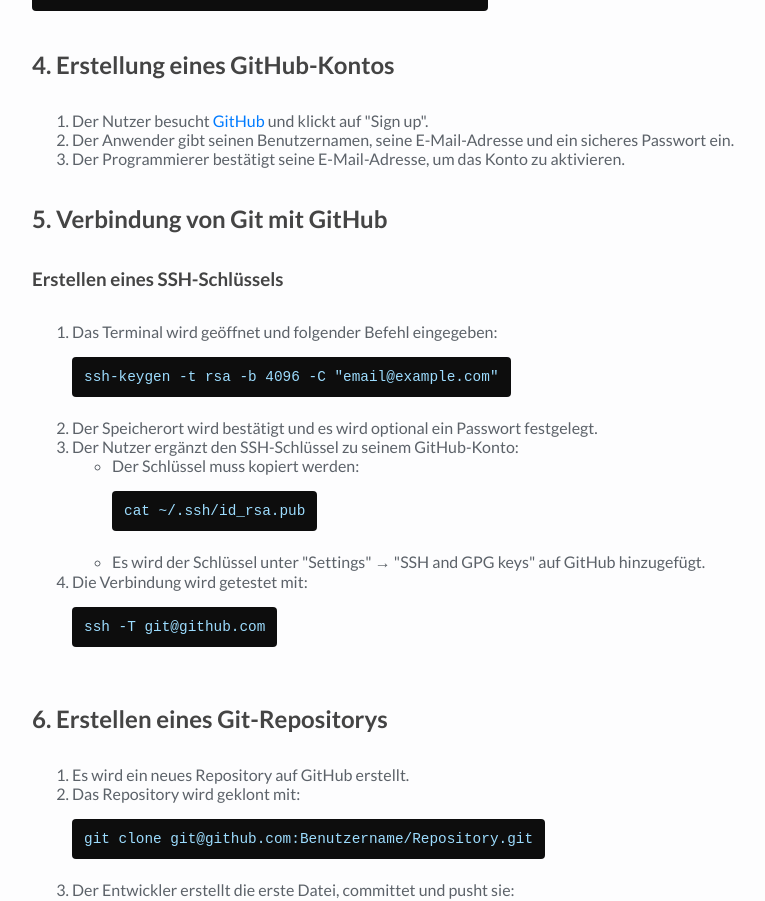
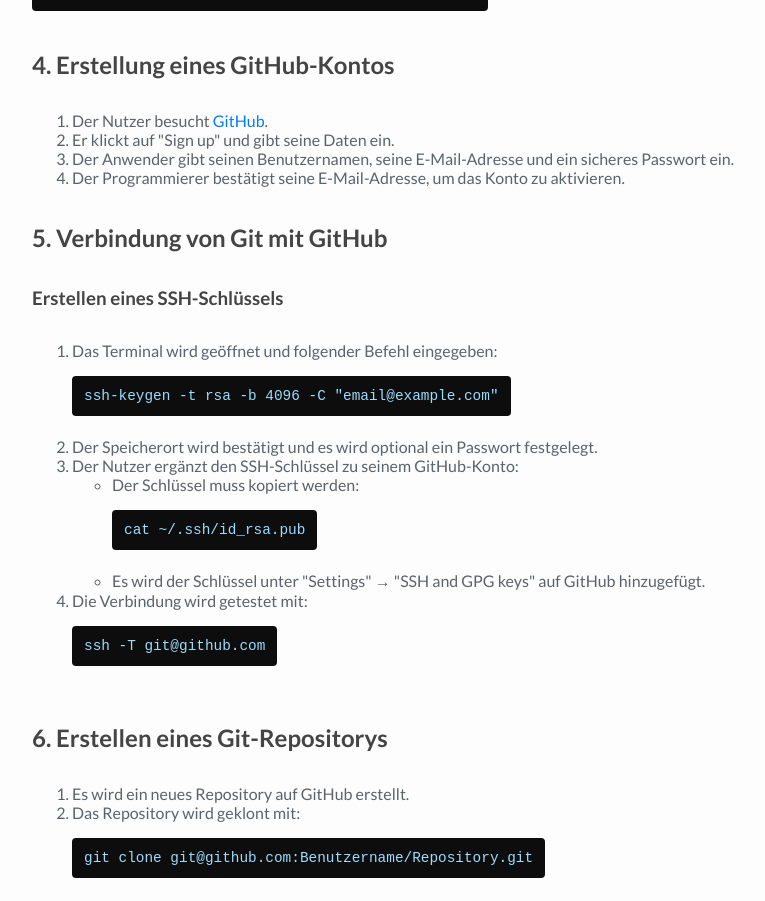
Before and after one commit to lisamariemaass/gender-automat, a React (Create React App) app in the folder gender-automat/: page /installation in a window 1280 px wide. Shown: the part 1413-2314 px from the top of the page, without its empty margins (38-803 px from the left). Built offline with nearby package versions, Linux system fonts and the light colour scheme.

Commit message:
changed text

```diff
--- a/gender-automat/src/components/Installation.tsx
+++ b/gender-automat/src/components/Installation.tsx
@@ -47,7 +47,8 @@
     </p>
     <h2 id="github-konto">4. Erstellung eines GitHub-Kontos</h2>
     <ol>
-      <li>Der Nutzer besucht <a href="https://github.com/" target="_blank" rel="noopener noreferrer">GitHub</a> und klickt auf "Sign up".</li>
+      <li>Der Nutzer besucht <a href="https://github.com/" target="_blank" rel="noopener noreferrer">GitHub</a>.</li>
+      <li>Er klickt auf "Sign up" und gibt seine Daten ein.</li>
       <li>Der Anwender gibt seinen Benutzernamen, seine E-Mail-Adresse und ein sicheres Passwort ein.</li>
       <li>Der Programmierer bestätigt seine E-Mail-Adresse, um das Konto zu aktivieren.</li>
     </ol>
```
